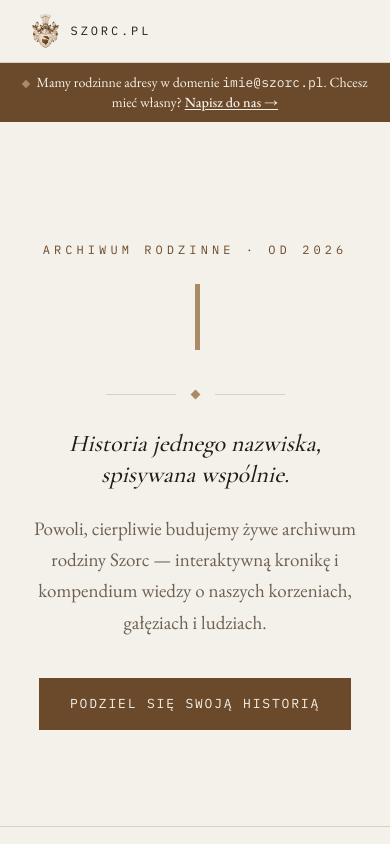
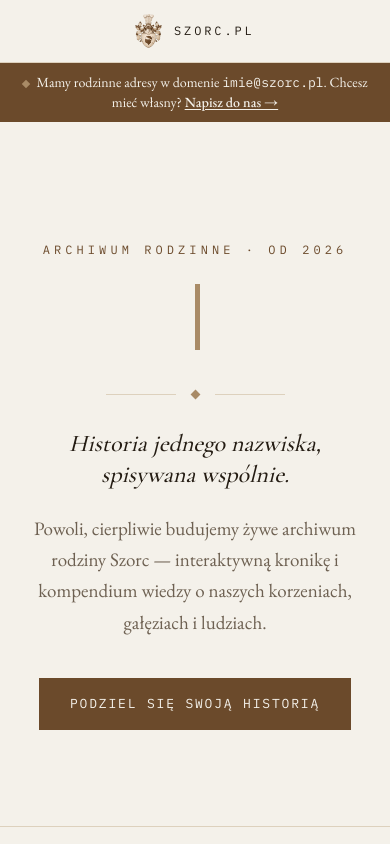
Before and after one commit to Szorcu/szorcfamily, a Next.js app: page / in a window 390 px wide. Shown: the top 844 px of the page. Built offline with nearby package versions, Linux system fonts and the light colour scheme.

Commit message:
Fixed navbar responsiveness

```diff
--- a/src/app/page.tsx
+++ b/src/app/page.tsx
@@ -4,14 +4,14 @@ import { CoatOfArmsSection } from "@/components/organisms/CoatOfArmsSection";
 import { ContactSection } from "@/components/organisms/ContactSection";
 import { FamilyHistorySection } from "@/components/organisms/FamilyHistorySection";
 import { Footer } from "@/components/organisms/Footer";
-import { Header } from "@/components/organisms/Header";
+import { Navbar } from "@/components/organisms/Navbar";
 import { HeroSection } from "@/components/organisms/HeroSection";
 import { SurnameSection } from "@/components/organisms/SurnameSection";
 
 export default function Home() {
   return (
     <div className="relative min-h-screen overflow-hidden">
-      <Header />
+      <Navbar />
       <PromoStrip />
       <HeroSection />
       <AboutSection />
--- a/src/components/organisms/Header/index.ts
+++ /dev/null
@@ -1 +0,0 @@
-export * from "./Header";
--- a/src/components/organisms/Header/Header.tsx
+++ b/src/components/organisms/Navbar/Navbar.tsx
@@ -2,10 +2,10 @@ import herbMoraMono from "@/assets/herb-mora-mono.png";
 import { nav } from "@/content/site";
 import Image from "next/image";
 
-export const Header = () => {
+export const Navbar = () => {
   return (
     <header className="border-line bg-paper/85 sticky top-0 z-30 border-b backdrop-blur-[10px]">
-      <div className="mx-auto flex max-w-[1120px] items-center justify-between gap-6 px-8 py-[14px]">
+      <div className="mx-auto flex max-w-[1120px] items-center justify-center gap-6 px-8 py-[14px] md:justify-between">
         <a href="#top" className="flex items-center gap-3 no-underline">
           <Image
             src={herbMoraMono}
@@ -17,7 +17,7 @@ export const Header = () => {
             SZORC.PL
           </span>
         </a>
-        <nav className="hidden gap-[26px] sm:flex">
+        <nav className="hidden gap-[26px] md:flex">
           {nav.map((item) => (
             <a
               key={item.href}
--- /dev/null
+++ b/src/components/organisms/Navbar/index.ts
@@ -0,0 +1 @@
+export * from "./Navbar";
```
